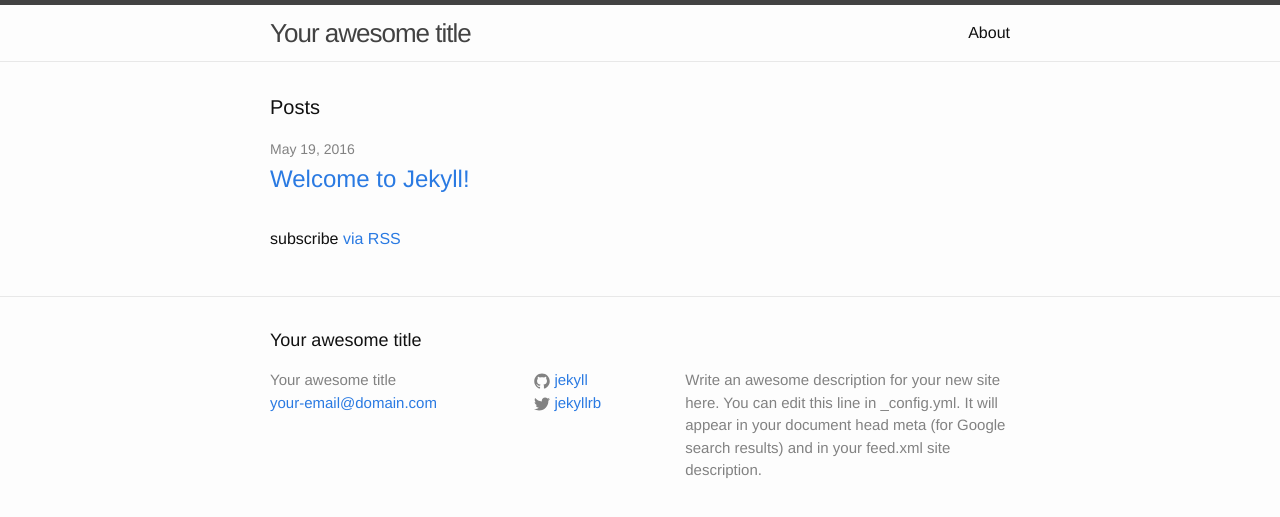
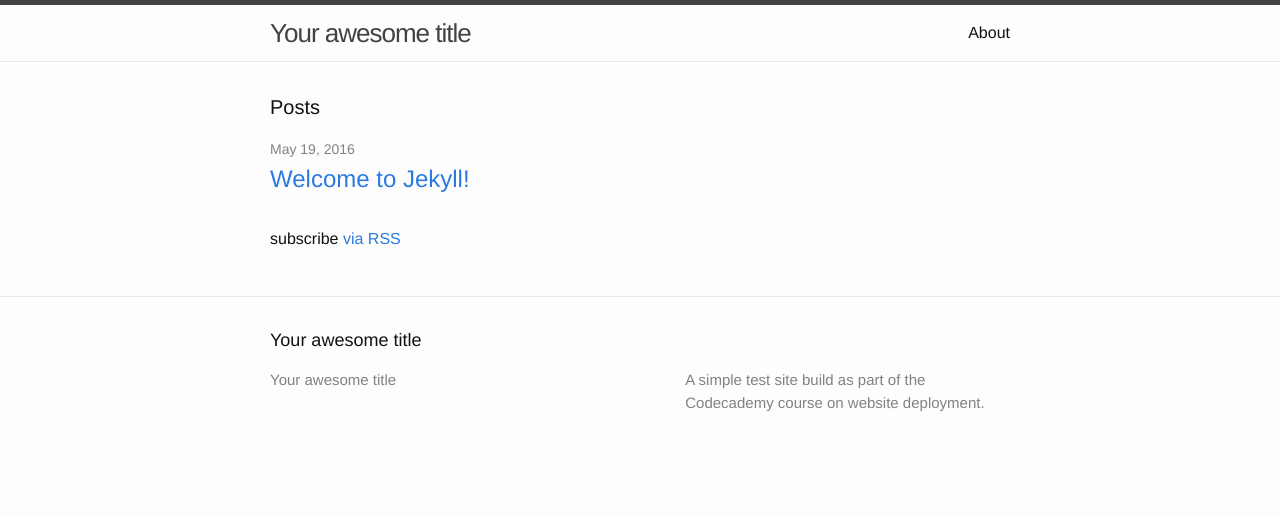
Before and after one commit to consumerous/consumerous.github.io, a Jekyll site: the page built from index.html, in a window 1280 px wide. Shown: the top 517 px of the page. Built offline with Jekyll 4.4.1, drawn with Linux system fonts in a browser that asks for light colours.

Commit message:
Update _config.yml

```diff
--- a/_config.yml
+++ b/_config.yml
@@ -7,15 +7,13 @@
 
 # Site settings
 title: Your awesome title
-email: your-email@domain.com
+# email: your-email@domain.com
 description: > # this means to ignore newlines until "baseurl:"
-  Write an awesome description for your new site here. You can edit this
-  line in _config.yml. It will appear in your document head meta (for
-  Google search results) and in your feed.xml site description.
+  A simple test site build as part of the Codecademy course on website deployment.
 baseurl: "" # the subpath of your site, e.g. /blog
 url: "http://yourdomain.com" # the base hostname & protocol for your site
-twitter_username: jekyllrb
-github_username:  jekyll
+# twitter_username: jekyllrb
+# github_username:  jekyll
 
 # Build settings
 markdown: kramdown
```
